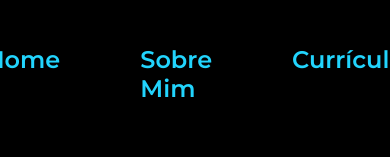
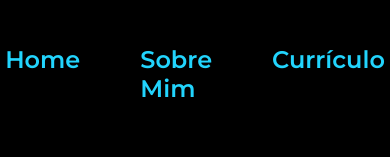
Before and after one commit to HenriqueBevilaqua/portfolio, a plain HTML site: page index.html in a window 390 px wide. Shown: the top 157 px of the page. Drawn offline with nearby package versions, Linux system fonts and the light colour scheme.

Commit message:
Update style.css

```diff
--- a/styles/style.css
+++ b/styles/style.css
@@ -184,6 +184,7 @@ span{
     }
     .cabecalho__menu {
         justify-content: center;
+        gap: 60px;
     }
     .apresentacao {
         flex-direction: column-reverse;
```
